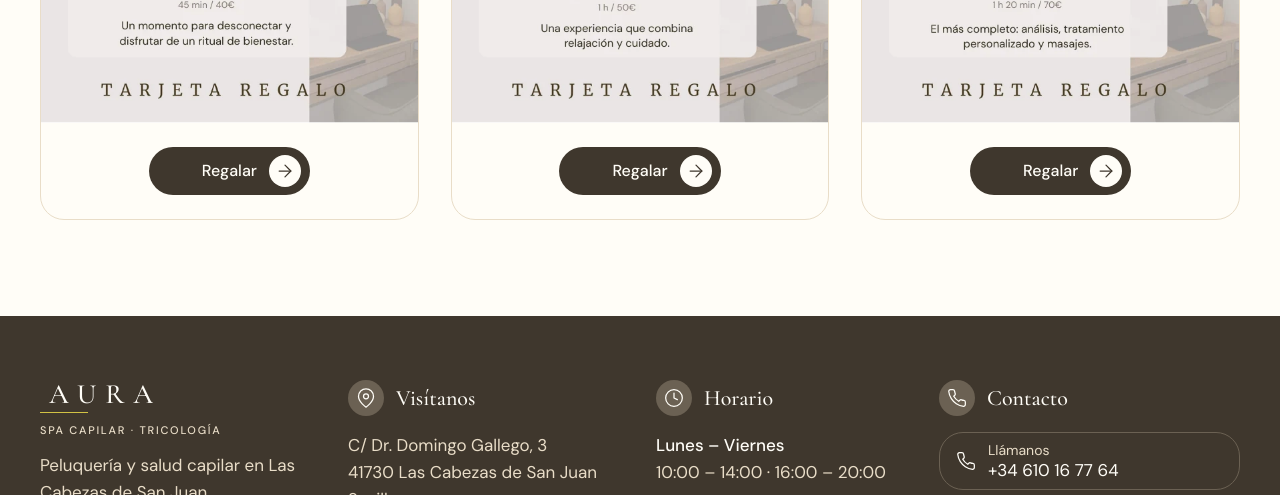
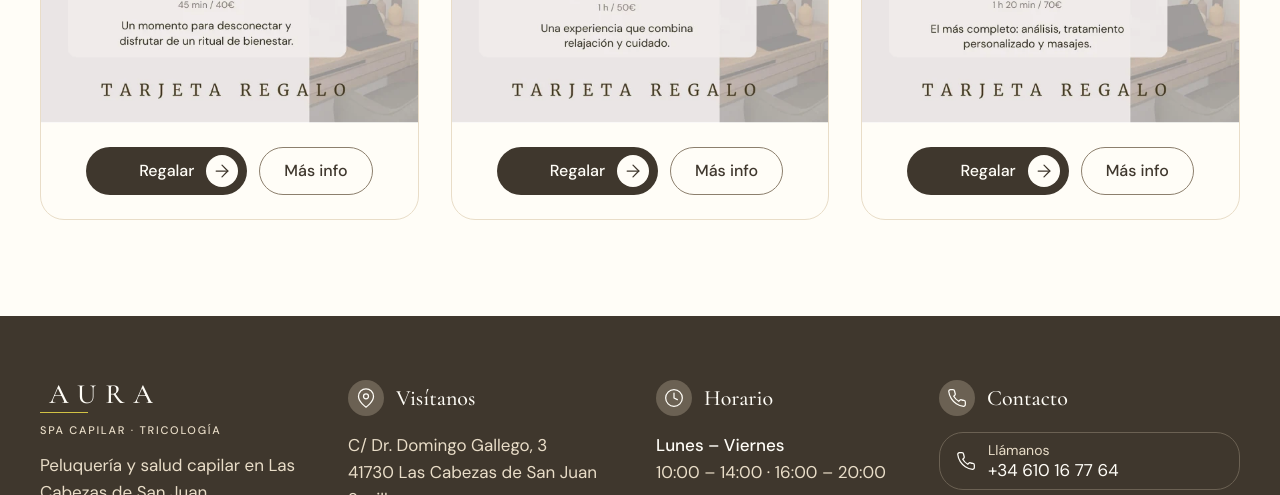
Before and after one commit to SarayOrtizCordero/centro-aura-2, a website: page pages/tarjetas-regalo.html in a window 1280 px wide. Shown: the part 880-1375 px from the top of the page. Drawn offline with Linux system fonts and the light colour scheme.

Commit message:
Tarjetas regalo: botón Más info que lleva a su Spa en Servicios
Co-Authored-By: Claude Sonnet 5.5 <noreply@anthropic.com>

```diff
--- a/css/styles.css
+++ b/css/styles.css
@@ -1593,7 +1593,7 @@ body:has(.service-dialog[open]) { overflow: hidden; }
    ========================================================================== */
 
 /* Página de tarjetas regalo: la imagen ya lleva el nombre, la duración, el precio y la descripción;
-   debajo, fuera de la imagen, solo va el botón para regalarla */
+   debajo, fuera de la imagen, van los botones: regalarla y "Más info" (lleva a su Spa en Servicios) */
 .gift-cards {
   display: grid;
   gap: var(--s-6);
@@ -1608,6 +1608,8 @@ body:has(.service-dialog[open]) { overflow: hidden; }
   display: flex;
   align-items: center;
   justify-content: center;
+  flex-wrap: wrap;
+  gap: var(--s-3);
   padding: var(--s-6);
 }
 
--- a/pages/tarjetas-regalo.html
+++ b/pages/tarjetas-regalo.html
@@ -105,18 +105,21 @@
             <img class="gift-card__img" src="../assets/img/tarjeta-spa-esencial.webp" alt="Tarjeta regalo Spa esencial, 45 min, 40 €. Un momento para desconectar y disfrutar de un ritual de bienestar." width="564" height="402" loading="lazy">
             <div class="gift-card__body">
               <a class="btn btn--primary" href="https://wa.me/34610167764" data-wa="Tarjeta regalo Spa esencial" data-wa-kind="producto">Regalar<span class="visually-hidden"> Spa esencial</span><span class="btn__icon" aria-hidden="true"><svg class="icon" aria-hidden="true" focusable="false"><use href="#i-flecha"/></svg></span></a>
+              <a class="btn btn--outline" href="servicios.html#spa-esencial">Más info<span class="visually-hidden"> sobre Spa esencial</span></a>
             </div>
           </li>
           <li class="gift-card card reveal">
             <img class="gift-card__img" src="../assets/img/tarjeta-spa-equilibrio.webp" alt="Tarjeta regalo Spa equilibrio, 1 h, 50 €. Una experiencia que combina relajación y cuidado." width="564" height="402" loading="lazy">
             <div class="gift-card__body">
               <a class="btn btn--primary" href="https://wa.me/34610167764" data-wa="Tarjeta regalo Spa equilibrio" data-wa-kind="producto">Regalar<span class="visually-hidden"> Spa equilibrio</span><span class="btn__icon" aria-hidden="true"><svg class="icon" aria-hidden="true" focusable="false"><use href="#i-flecha"/></svg></span></a>
+              <a class="btn btn--outline" href="servicios.html#spa-equilibrio">Más info<span class="visually-hidden"> sobre Spa equilibrio</span></a>
             </div>
           </li>
           <li class="gift-card card reveal">
             <img class="gift-card__img" src="../assets/img/tarjeta-spa-aura.webp" alt="Tarjeta regalo Spa aura, 1 h 20 min, 70 €. El más completo: análisis, tratamiento personalizado y masajes." width="564" height="402" loading="lazy">
             <div class="gift-card__body">
               <a class="btn btn--primary" href="https://wa.me/34610167764" data-wa="Tarjeta regalo Spa aura" data-wa-kind="producto">Regalar<span class="visually-hidden"> Spa aura</span><span class="btn__icon" aria-hidden="true"><svg class="icon" aria-hidden="true" focusable="false"><use href="#i-flecha"/></svg></span></a>
+              <a class="btn btn--outline" href="servicios.html#spa-aura">Más info<span class="visually-hidden"> sobre Spa aura</span></a>
             </div>
           </li>
         </ul>
```
Also changed, not shown: tests/tarjetas-regalo.test.js (+11 -0 lines).
